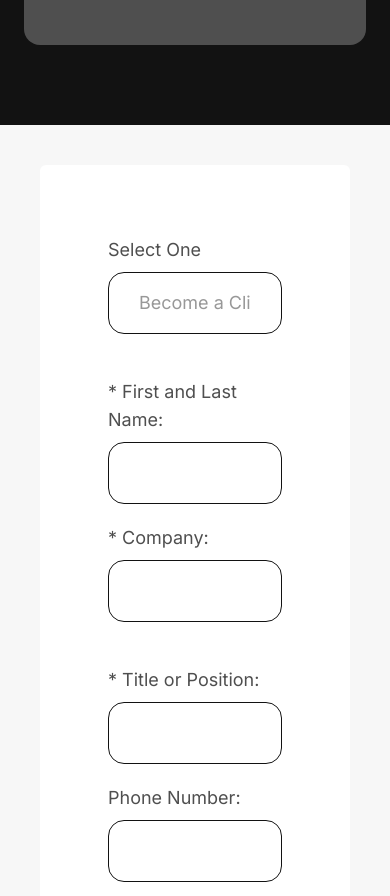
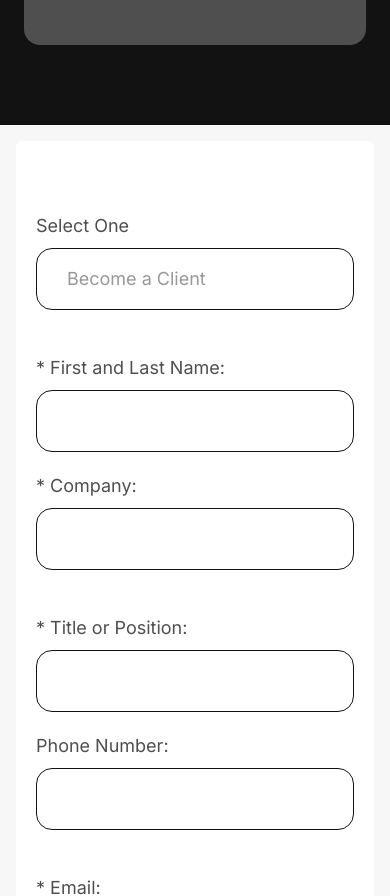
Before and after one commit to Matthew-Ayinde/Quadrant-msl, a Next.js app: page /contact in a window 390 px wide. Shown: the part 1020-1916 px from the top of the page. Built offline with nearby package versions, Linux system fonts and the light colour scheme.

Commit message:
add contact page

```diff
--- a/components/ContactForm.tsx
+++ b/components/ContactForm.tsx
@@ -55,8 +55,8 @@ const ContactForm = () => {
   };
 
   return (
-    <section className="bg-[#F7F7F7] p-10">
-      <div className="px-[68px] py-[71px] bg-white rounded-md">
+    <section className="bg-[#F7F7F7] lg:p-10 p-4">
+      <div className="lg:px-[68px] px-5 py-[71px] bg-white rounded-md">
         <Formik
           initialValues={initialValues}
           onSubmit={handleSubmit}
```
